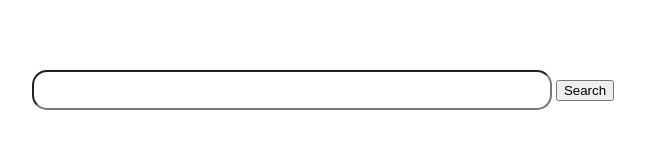
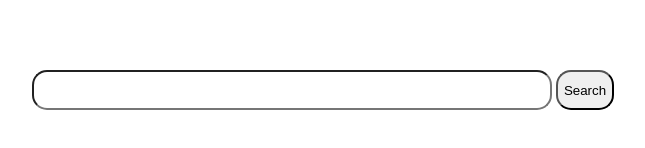
Before and after one commit to BobTheBu1ld3r/minimalistic-youtube, a plain HTML site: page index.html in a window 1280 px wide. Shown: the part 310-458 px from the top of the page, without its empty margins (317-962 px from the left). Drawn offline with Linux system fonts and the light colour scheme.

Commit message:
Add style to button

```diff
--- a/main.css
+++ b/main.css
@@ -22,3 +22,8 @@ input{
     height: 40px;
     border-radius: 15px;
 }
+
+button {
+    height: 40px;
+    border-radius: 15px;
+}
```
